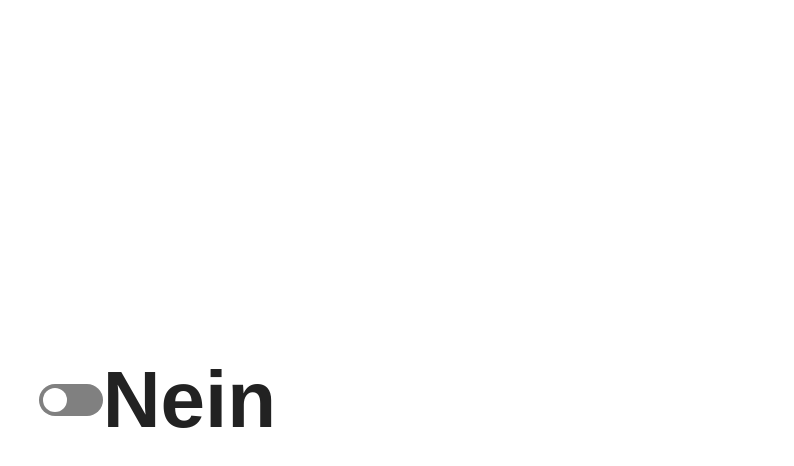
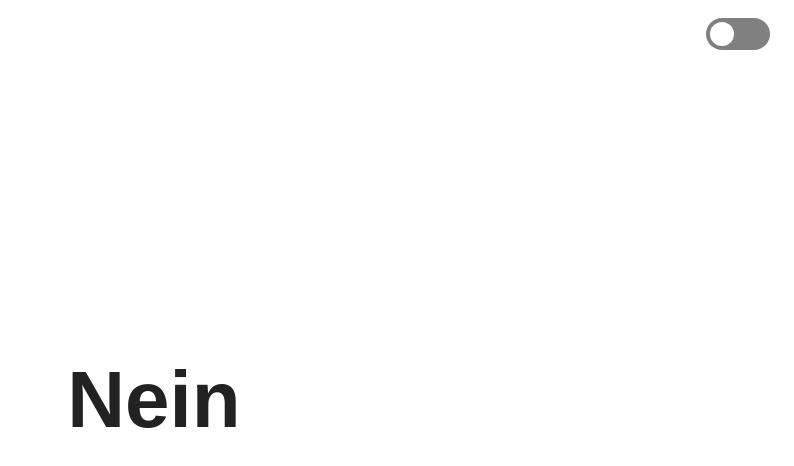
Before and after one commit to istesmittwoch/istesmittwoch.github.io, a plain HTML site: page index.html in a window 1280 px wide. Shown: the whole page, without its empty margins (486-1280 px from the left). Drawn offline with Linux system fonts and the light colour scheme.

Commit message:
Move theme-toggle into upper most right corner

```diff
--- a/css/style.css
+++ b/css/style.css
@@ -15,11 +15,17 @@ body {
   background-color: var(--bg-color);
   color: var(--text-color);
 
+  height: 100vh;
+  margin: 0;
   display: flex;
   justify-content: center;
   align-items: center;
-  height: 100vh;
-  margin: 0;
+}
+
+.toggle-container {
+  position: absolute;
+  top: 0;
+  right: 1.5rem;
 }
 
 h1 {
--- a/index.html
+++ b/index.html
@@ -8,8 +8,10 @@
   <link rel="stylesheet" href="css/style.css">
 </head>
 <body>
-  <input type="checkbox" id="theme-toggle">
-  <label for="theme-toggle">Light Mode</label>
+  <div class="toggle-container">
+    <input type="checkbox" id="theme-toggle">
+    <label for="theme-toggle">Light Mode</label>
+  </div>
   <script src="js/script.js"></script>
   <noscript>Dein Browser unterstützt kein JavaScript!</noscript>
 </body>
```
